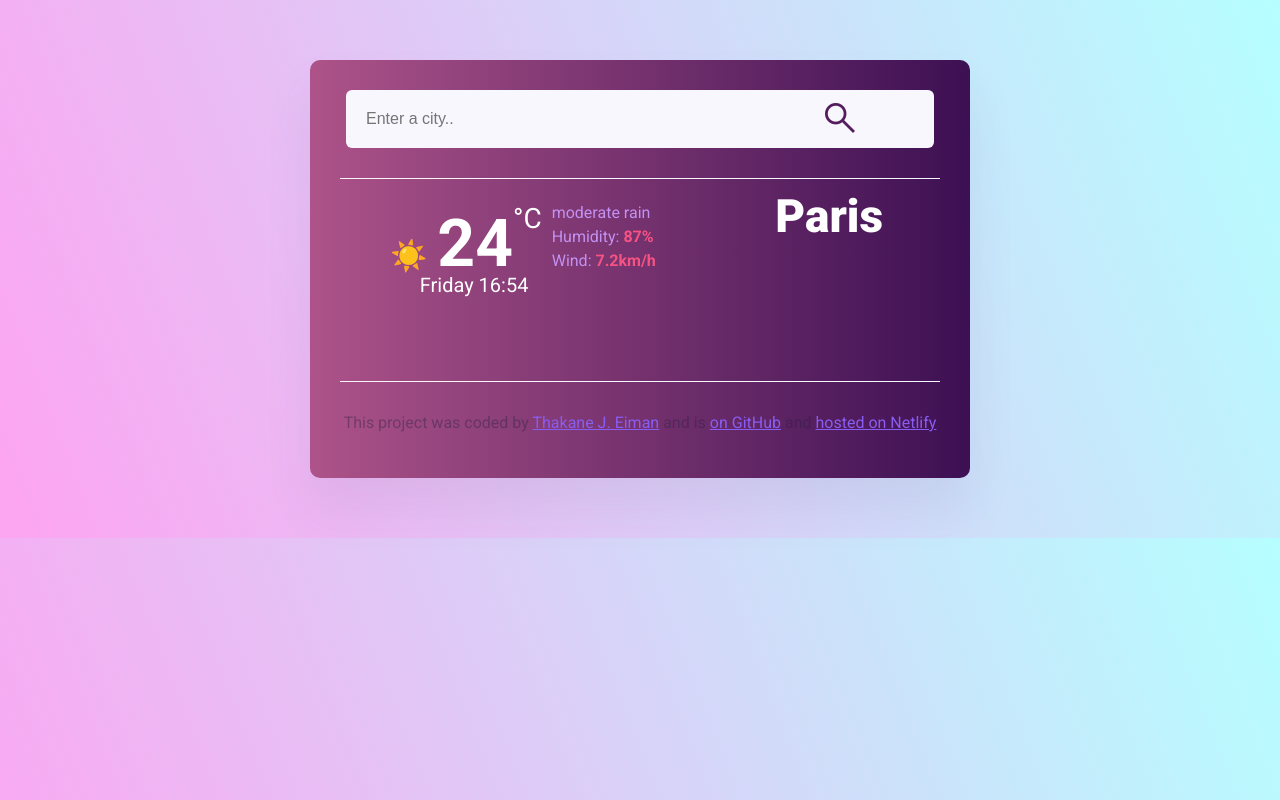
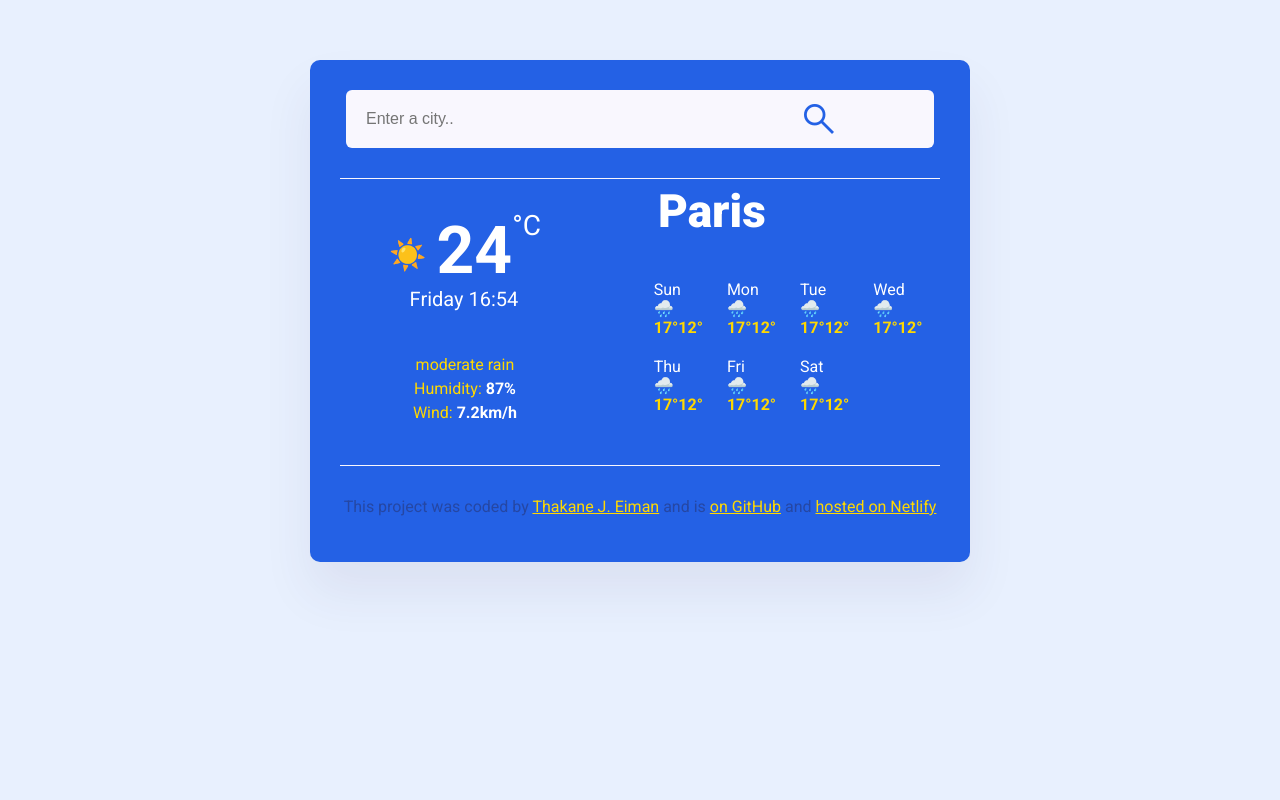
Before and after one commit to N-Eiman/Weather-App, a plain HTML site: page index.html in a window 1280 px wide. Drawn offline with nearby package versions, Linux system fonts and the light colour scheme.

Commit message:
changed the color scheme of the website, styled the ul and readjusted potitions of the temperature and city elements

```diff
--- a/index.css
+++ b/index.css
@@ -1,18 +1,14 @@
 body {
-  background: linear-gradient(
-    68.6deg,
-    rgb(252, 165, 241) 1.8%,
-    rgb(181, 255, 255) 100.5%
-  );
+  background-color: #e8f0fe;
   font-family: "Roboto", sans-serif;
 }
 
 a {
-  color: #885df1;
+  color: #ffd800;
 }
 
 .weather-app {
-  background: linear-gradient(to right, rgb(173, 83, 137), rgb(60, 16, 83));
+  background-color: #2461e5;
   max-width: 600px;
   margin: 60px auto;
   padding: 30px;
@@ -29,7 +25,7 @@ header {
 .search-input {
   background-color: #f9f7fe;
   border: none;
-  color: rgba(39, 33, 66, 0.4);
+  color: #ffd800;
   font-size: 16px;
   padding: 20px;
   width: 98%;
@@ -40,14 +36,14 @@ header {
 
 .material-symbols-outlined {
   font-size: 40px;
-  color: #541e5e;
+  color: #2461e5;
   position: absolute;
-  left: 820px;
-  top: 98px;
+  left: 799px;
+  top: 99px;
 }
 .material-symbols-outlined:hover {
   border: 1px solid transparent;
-  background-color: #541e5e;
+  background-color: #2461e5;
   width: 80px;
   border-radius: 5px;
   color: #e8f0fe;
@@ -59,9 +55,10 @@ main {
 
 .current-temperature {
   font-size: 40px;
+  text-align: center;
   position: relative;
-  left: -24px;
-  top: -67px;
+  left: 42px;
+  top: 8px;
 }
 
 .current-weather {
@@ -72,36 +69,36 @@ main {
 #current-date {
   display: block;
   position: relative;
-  top: 120px;
-  left: -132px;
+  top: -18px;
+  left: -1px;
   color: #fff;
   font-size: 20px;
 }
 
 .current-city {
   position: relative;
-  right: -17px;
+  right: -157px;
   top: -15px;
   font-size: 46px;
   font-weight: 900;
-  margin: 0;
+  margin: -5px;
   color: #fff;
 }
 .current-details {
   display: inline-block;
-  color: #c291f1;
+  color: #ffd800;
   font-size: 16px;
   font-weight: 400;
   line-height: 24px;
 }
 
 .current-details strong {
-  color: #f65282;
+  color: #fff;
 }
 
 .current-temperature-icon {
-  /*position: relative;
-  top: -8px;*/
+  position: relative;
+  top: -8px;
   font-size: 30px;
   margin-right: 10px;
 }
@@ -119,6 +116,21 @@ main {
   color: #fff;
 }
 
+ul {
+  list-style-type: none;
+  padding-top: 50px;
+  color: #fff;
+}
+
+li {
+  display: inline-block;
+  margin: 0;
+  padding: 10px;
+  font-size: 1em;
+}
+strong {
+  color: #ffd800;
+}
 footer {
   border-top: 1px solid #f9f7fe;
   text-align: center;
--- a/index.html
+++ b/index.html
@@ -48,6 +48,80 @@
           <div>
             <h1 class="current-city" id="current-city">Paris</h1>
           </div>
+
+          <span class="days-weather-forecast">
+            <ul>
+              <li>
+                <div id="day-temp">
+                  Sun
+                  <br />
+                  🌧️
+                  <br />
+                  <strong>17°12°</strong>
+                </div>
+              </li>
+
+              <li>
+                <div id="day-temp">
+                  Mon
+                  <br />
+                  🌧️
+                  <br />
+                  <strong>17°12°</strong>
+                </div>
+              </li>
+
+              <li>
+                <div id="day-temp">
+                  Tue
+                  <br />
+                  🌧️
+                  <br />
+                  <strong>17°12°</strong>
+                </div>
+              </li>
+
+              <li>
+                <div id="day-temp">
+                  Wed
+                  <br />
+                  🌧️
+                  <br />
+                  <strong>17°12°</strong>
+                </div>
+              </li>
+
+              <li>
+                <div id="day-temp">
+                  Thu
+                  <br />
+                  🌧️
+                  <br />
+                  <strong>17°12°</strong>
+                </div>
+              </li>
+
+              <li>
+                <div id="day-temp">
+                  Fri
+                  <br />
+                  🌧️
+                  <br />
+                  <strong>17°12°</strong>
+                </div>
+              </li>
+
+              <li>
+                <div id="day-temp">
+                  Sat
+                  <br />
+                  🌧️
+                  <br />
+                  <strong>17°12°</strong>
+                </div>
+              </li>
+            </ul>
+          </span>
         </div>
       </main>
       <footer>
```
